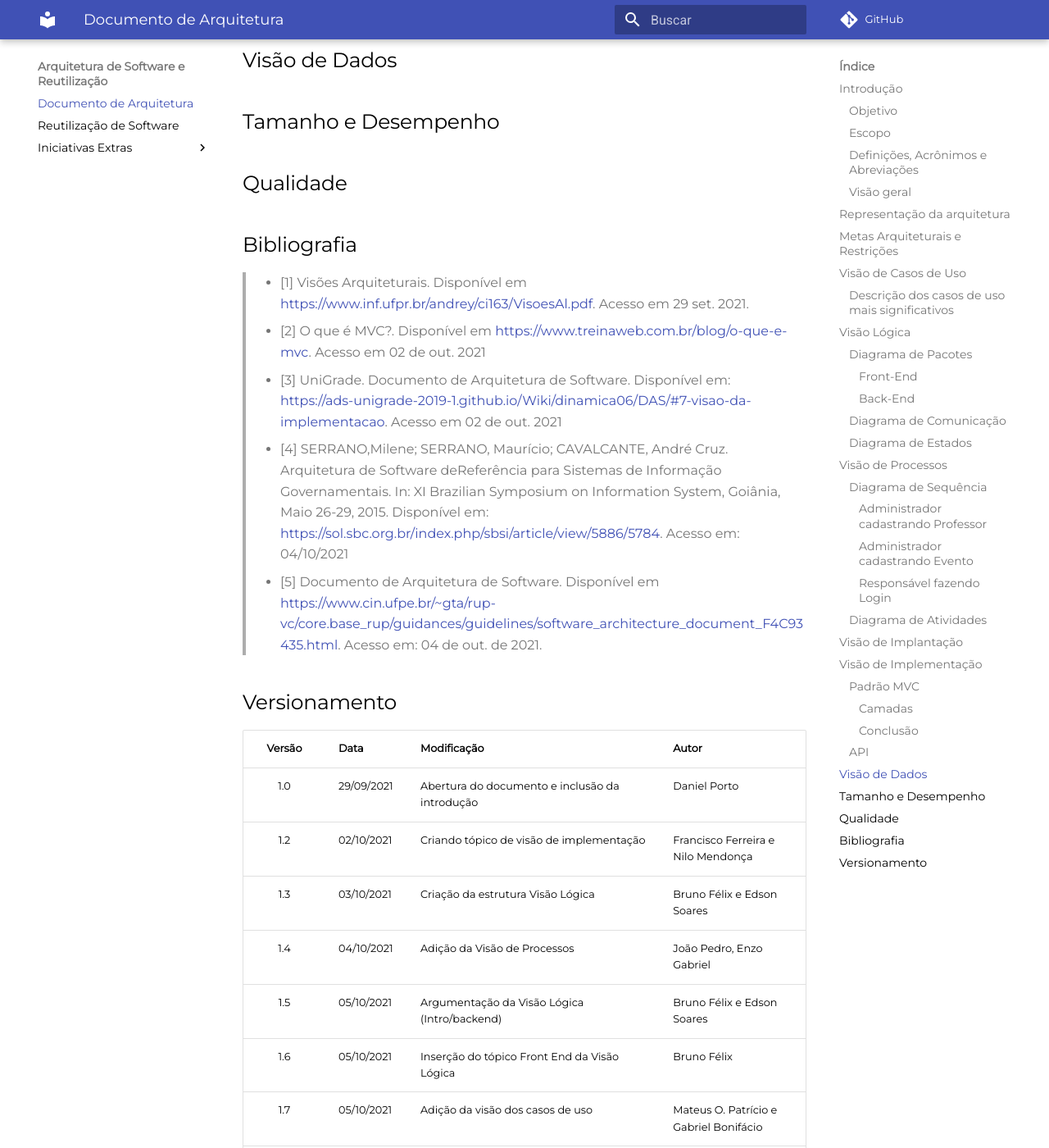
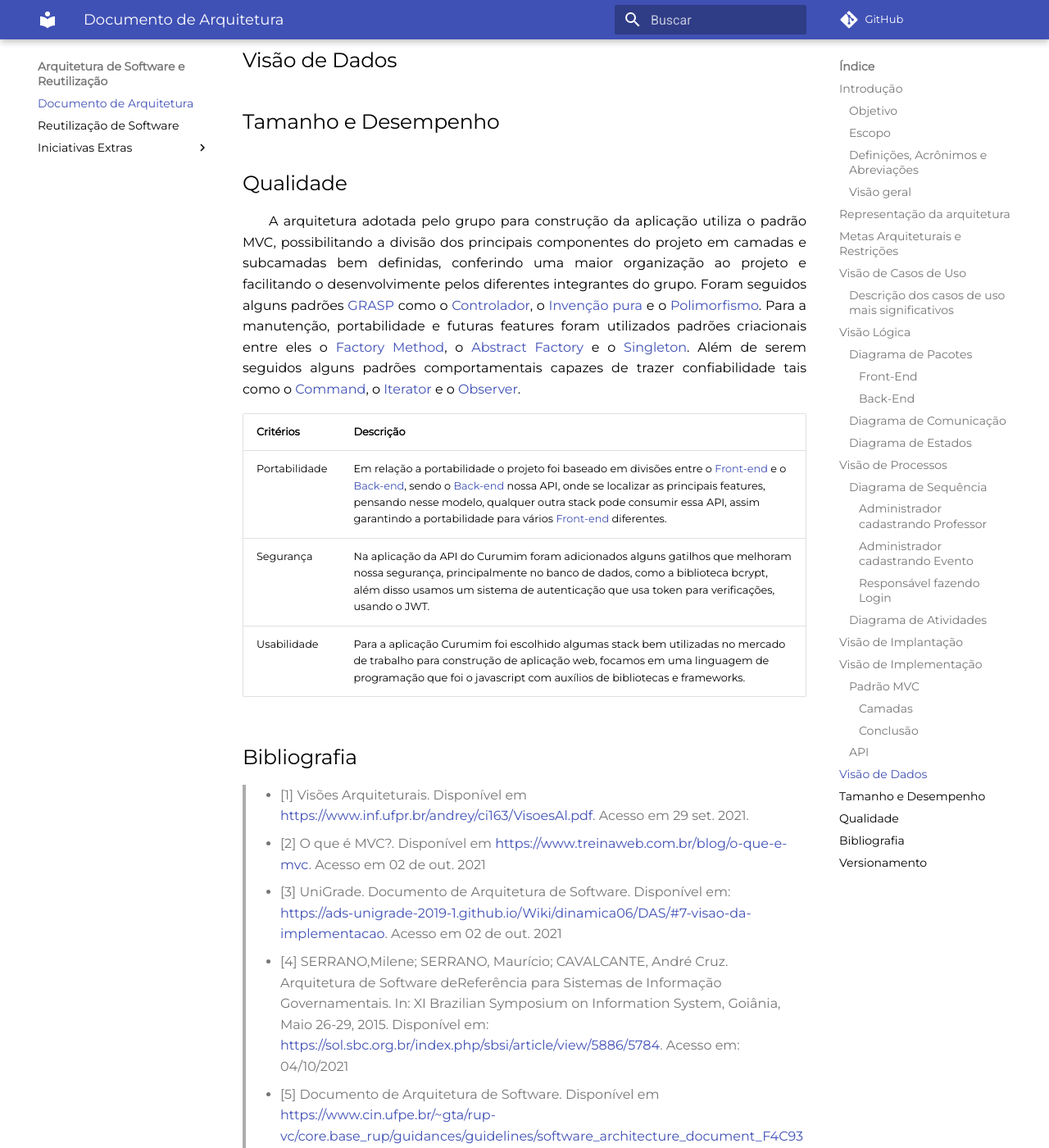
Before and after one commit to UnBArqDsw2021-1/2021.1_G6_Curumim, an MkDocs documentation site: the page built from docs/arquitetura-reutilizacao/arquitetura.md, in a window 1280 px wide and 1400 px high, scrolled down 11322 px. Shown: the whole window at 82% size. Built offline with MkDocs 1.6.1 and Material for MkDocs 9.7.7, drawn with Linux system fonts in a browser that asks for light colours; comment, search, counter and statistics services are not loaded; some of the changed text lies outside the part shown.

Commit message:
doc(#2017) Criação do tópico de qualidade
Co-authored-by: francisco1code <francisco170142329@gmail.com>

```diff
--- a/docs/arquitetura-reutilizacao/arquitetura.md
+++ b/docs/arquitetura-reutilizacao/arquitetura.md
@@ -191,6 +191,15 @@
 
 ## Qualidade
 
+&emsp;&emsp;A arquitetura adotada pelo grupo para construção da aplicação utiliza o padrão MVC, possibilitando a divisão dos principais componentes do projeto em camadas e subcamadas bem definidas, conferindo uma maior organização ao projeto e facilitando o desenvolvimente pelos diferentes integrantes do grupo. Foram seguidos alguns padrões [GRASP](../padroes-de-projeto/grasp.md) como o [Controlador](../padroes-de-projeto/grasp.md), o [Invenção pura](../padroes-de-projeto/grasp.md) e o [Polimorfismo](../padroes-de-projeto/grasp.md). Para a manutenção, portabilidade e futuras features foram utilizados padrões criacionais entre eles o [Factory Method](../padroes-de-projeto/gofs-criacionais.md), o [Abstract Factory](../padroes-de-projeto/gofs-criacionais.md) e o [Singleton](../padroes-de-projeto/gofs-criacionais.md). Além de serem seguidos alguns padrões comportamentais capazes de trazer confiabilidade tais como o [Command](../padroes-de-projeto/gofs-comportamentais.md), o [Iterator](../padroes-de-projeto/gofs-comportamentais.md) e o [Observer](../padroes-de-projeto/gofs-comportamentais.md).
+
+| Critérios| Descrição|
+|-------|---------|
+|Portabilidade| Em relação a portabilidade o projeto foi baseado em divisões entre o [Front-end](../../base/requisitos/modelagem/lexicos/#front-end) e o [Back-end](../../base/requisitos/modelagem/lexicos/#Back-end), sendo o [Back-end](../../base/requisitos/modelagem/lexicos/#Back-end) nossa API, onde se localizar as principais features, pensando nesse modelo, qualquer outra stack pode consumir essa API, assim garantindo a portabilidade para vários [Front-end](../../base/requisitos/modelagem/lexicos/#front-end) diferentes.|
+|Segurança| Na aplicação da API do Curumim foram adicionados alguns gatilhos que melhoram nossa segurança, principalmente no banco de dados, como a biblioteca bcrypt, além disso usamos um sistema de autenticação que usa token para verificações, usando o JWT.|
+|Usabilidade| Para a aplicação Curumim foi escolhido algumas stack bem utilizadas no mercado de trabalho para construção de aplicação web, focamos em uma linguagem de programação que foi o javascript com auxílios de bibliotecas e frameworks.|
+
+
 ## Bibliografia
 
 > - [1] Visões Arquiteturais. Disponível em <https://www.inf.ufpr.br/andrey/ci163/VisoesAl.pdf>. Acesso em 29 set. 2021.
@@ -211,3 +220,4 @@
 |1.6|05/10/2021| Inserção do tópico Front End da Visão Lógica | Bruno Félix |
 |1.7|05/10/2021| Adição da visão dos casos de uso | Mateus O. Patrício e Gabriel Bonifácio |
 |1.8|08/10/2021| Ajustes das visões de casos de uso, lógica, de processos e de implementação | Daniel Porto |
+|1.9|10/10/2021| Criando tópico de qualidade | Francisco Ferreira e Nilo Mendonça|
```
